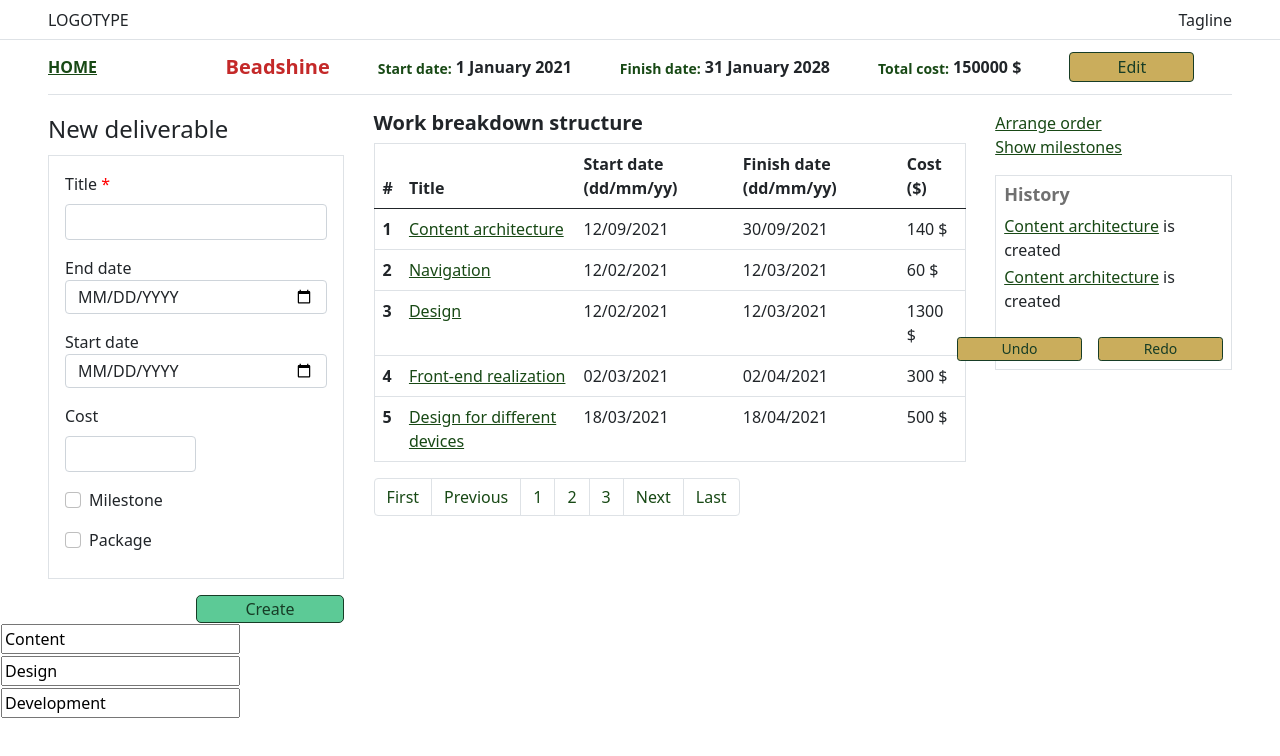
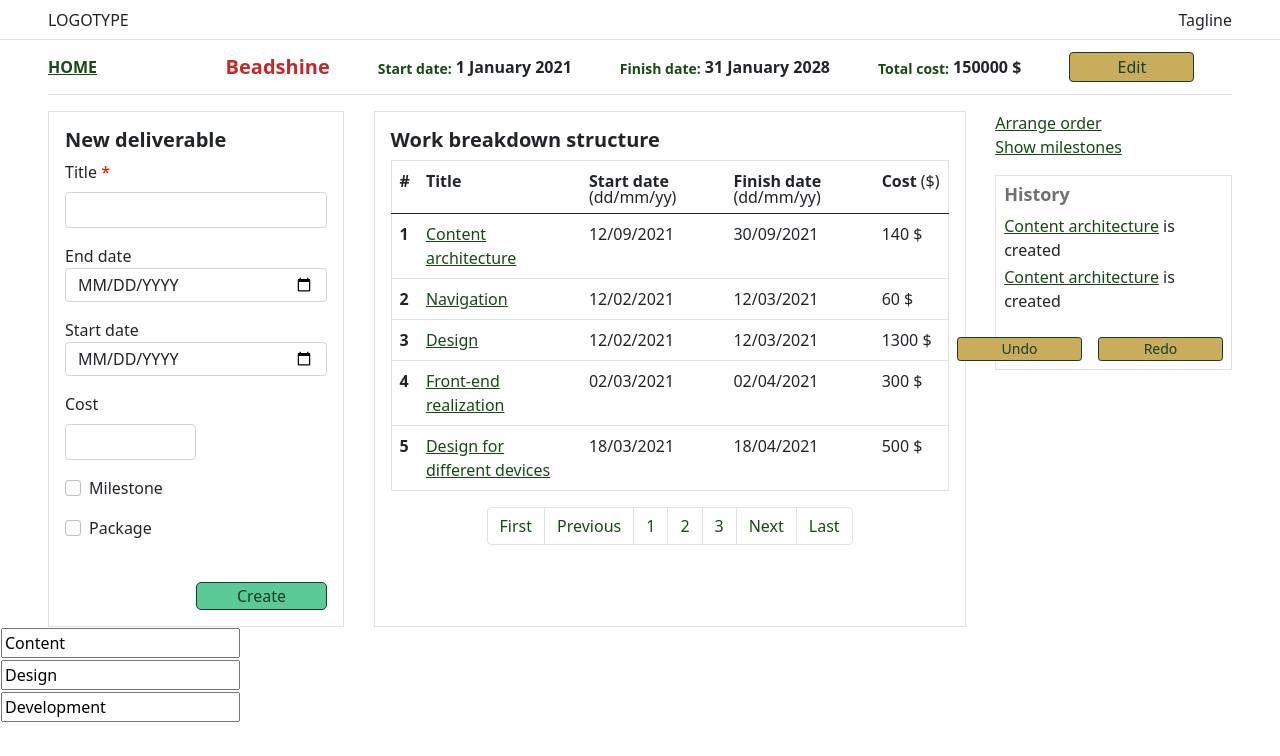
Before and after one commit to mindfulbayhorse/wbs-prototype, a React app: page public/wbs.html in a window 1280 px wide. Built offline with nearby package versions, Linux system fonts and the light colour scheme.

Commit message:
Updated and formatted prototype for project abs

```diff
--- a/public/wbs.html
+++ b/public/wbs.html
@@ -34,15 +34,14 @@
             </div>
         </div>
 
-       <div class="pt-3 d-flex justify-content-between w-100">
+       <div class="pt-3 d-flex justify-content-between w-100 project wbs">
 
-        <div class="part_left">
+        <div class="part_left border p-3">
 
           <div class="deliverbale new">
-            <form class="" action="wbs.html" id="deliverbale_new">
-                <fieldset>
-                <legend>New deliverable</legend>
-                  <div class="border p-3 pb-4">
+              <h2>New deliverable</h2>
+                <form>
+                  <div class="pb-4">
                     <div class="mb-3">
                         <label for="title"
                             class="form-label">Title <span class="req">*<span>(required)</span></span></label>
@@ -114,61 +113,60 @@
                   <div class="mt-3 d-flex justify-content-end">
                     <button type="submit" class="btn btn-primary w-50">Create</button>
                   </div>
-                  </fieldset>
                 </form>
             </div>
         </div>
 
-        <main class="part_center">
+        <main class="part_center border p-3">
 
-            <h1 class="float-start">Work breakdown structure</h1>
+            <h1>Work breakdown structure</h1>
 
             <table class="table border">
               <caption class="visually-hidden">Work Breakdown structure</caption>
               <thead>
                 <tr>
-                  <th scope="col">#</th>
-                  <th scope="col">Title</th>
-                  <th scope="col">Start date (dd/mm/yy)</th>
-                  <th scope="col">Finish date (dd/mm/yy)</th>
-                  <th scope="col">Cost ($)</th>
+                  <th scope="col" class="align-text-top">#</th>
+                  <th scope="col" class="align-text-top">Title</th>
+                  <th scope="col" class="lh-1 align-text-top">Start date <span class="fw-light">(dd/mm/yy)</span></th>
+                  <th scope="col" class="lh-1 align-text-top">Finish date <span class="fw-light">(dd/mm/yy)</span></th>
+                  <th scope="col" class="text-nowrap align-text-top">Cost <span class="fw-light">($)</span></th>
                 </tr>
               </thead>
               <tbody>
                 <tr>
                   <th scope="row">1</th>
-                  <td><a href="#">Content architecture</a></td>
+                  <td class="title"><a href="#">Content architecture</a></td>
                   <td>12/09/2021</td>
                   <td>30/09/2021</td>
-                  <td>140 $</td>
+                  <td class="cost">140 $</td>
                 </tr>
                 <tr>
                   <th scope="row">2</th>
-                  <td><a href="#">Navigation</a></td>
+                  <td class="title"><a href="#">Navigation</a></td>
                   <td>12/02/2021</td>
                   <td>12/03/2021</td>
-                  <td>60 $</td>
+                  <td class="cost">60 $</td>
                 </tr>
                 <tr>
                   <th scope="row">3</th>
-                  <td><a href="#">Design</a></td>
+                  <td class="title"><a href="#">Design</a></td>
                   <td>12/02/2021</td>
                   <td>12/03/2021</td>
-                  <td>1300 $</td>
+                  <td class="cost">1300 $</td>
                 </tr>
                 <tr>
                   <th scope="row">4</th>
-                  <td><a href="deliverable.html">Front-end realization</a></td>
+                  <td class="title"><a href="deliverable.html">Front-end realization</a></td>
                   <td>02/03/2021</td>
                   <td>02/04/2021</td>
-                  <td>300 $</td>
+                  <td class="cost">300 $</td>
                 </tr>
                 <tr>
                   <th scope="row">5</th>
-                  <td><a href="#">Design for different devices</a></td>
+                  <td class="title"><a href="#">Design for different devices</a></td>
                   <td>18/03/2021</td>
                   <td>18/04/2021</td>
-                  <td>500 $</td>
+                  <td class="cost">500 $</td>
                 </tr>
               </tbody>
             </table>
```
